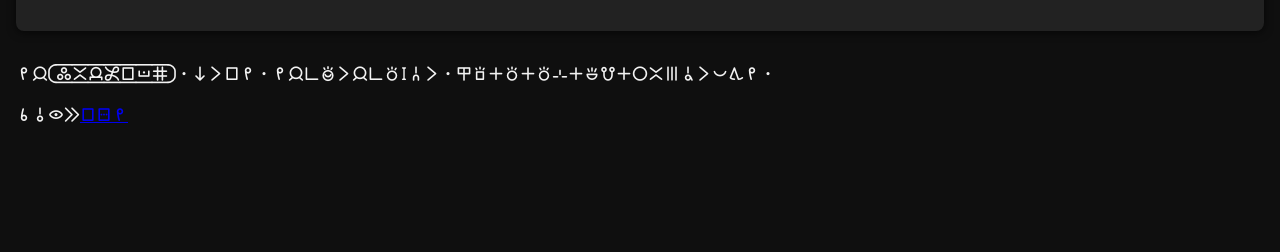
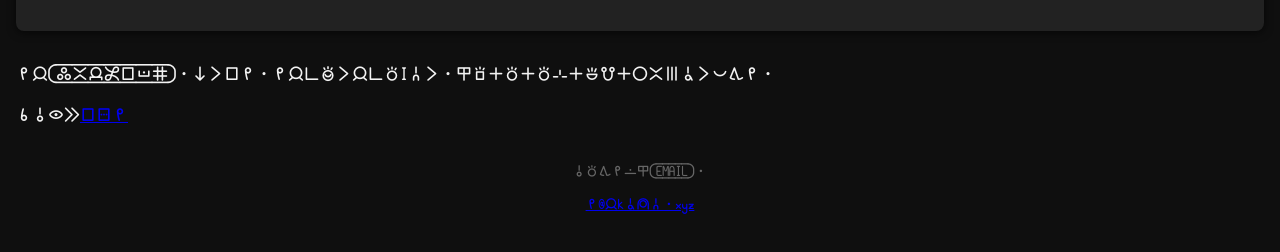
Before and after one commit to jan-Kamelin/jan-kamelin.github.io, a plain HTML site: page index.html in a window 1280 px wide. Shown: the part 138-390 px from the top of the page. Drawn offline with Linux system fonts and the light colour scheme.

Commit message:
Update index.html

```diff
--- a/index.html
+++ b/index.html
@@ -10,5 +10,9 @@
     </header>
     <p>mi jan [kulupuantemijeesunlipuinsananpa]. ni li lipu mi. mi jan pi toki+pona li jan pi toki Inli. ilo sona en toki en toki sin en kalama musi en ijo ante mute a li pona tawa mi.</p>
     <p>sina o lukin e <a href="lipusitelen.html">lipu sitelen mi</a></p>
+    <footer>
+      <p>o toki tawa mi lon ilo [EMAIL].</p>
+      <p><a href="mailto:mi@jankamelin.xyz">mi@jankamelin.xyz</a></p>
+    </footer>
   </body>
 </html>
```
